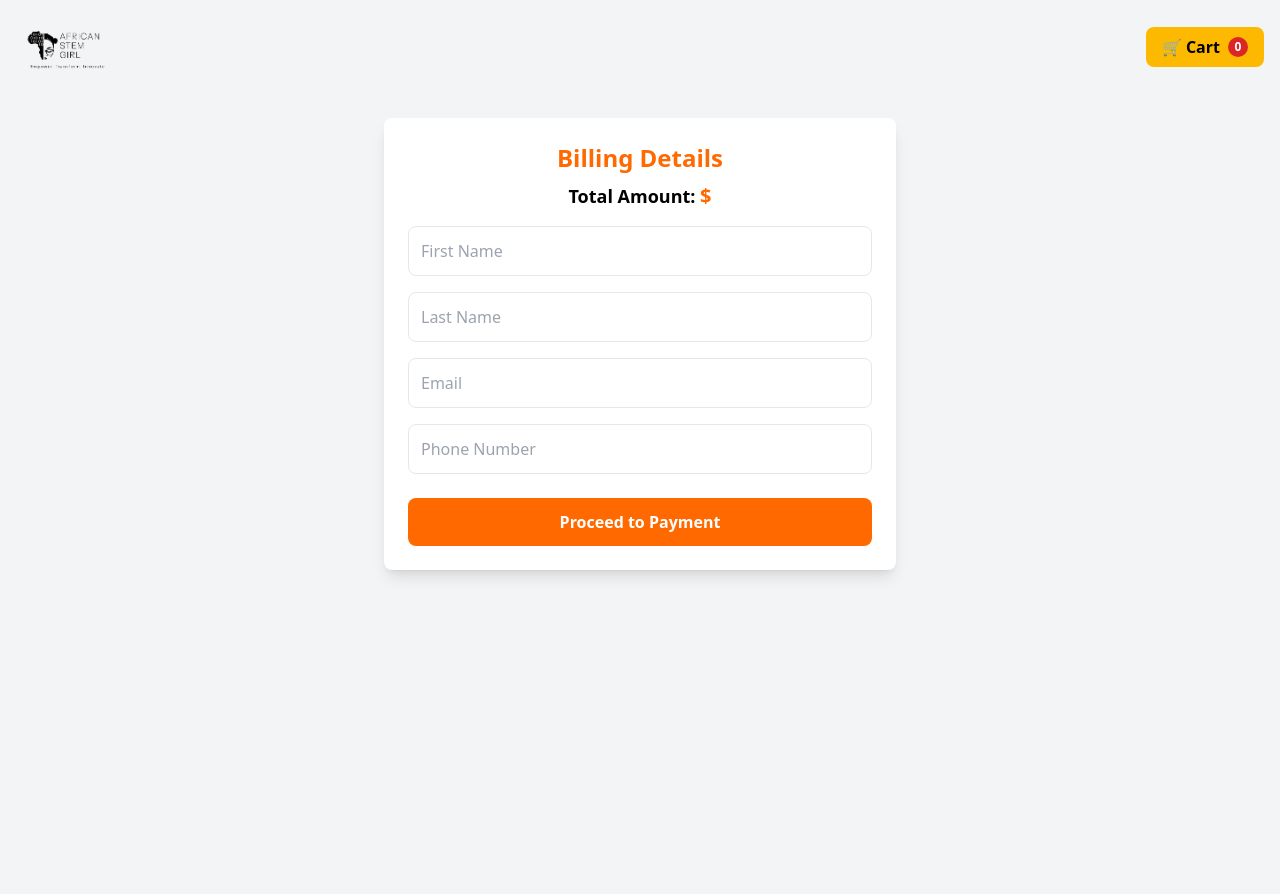
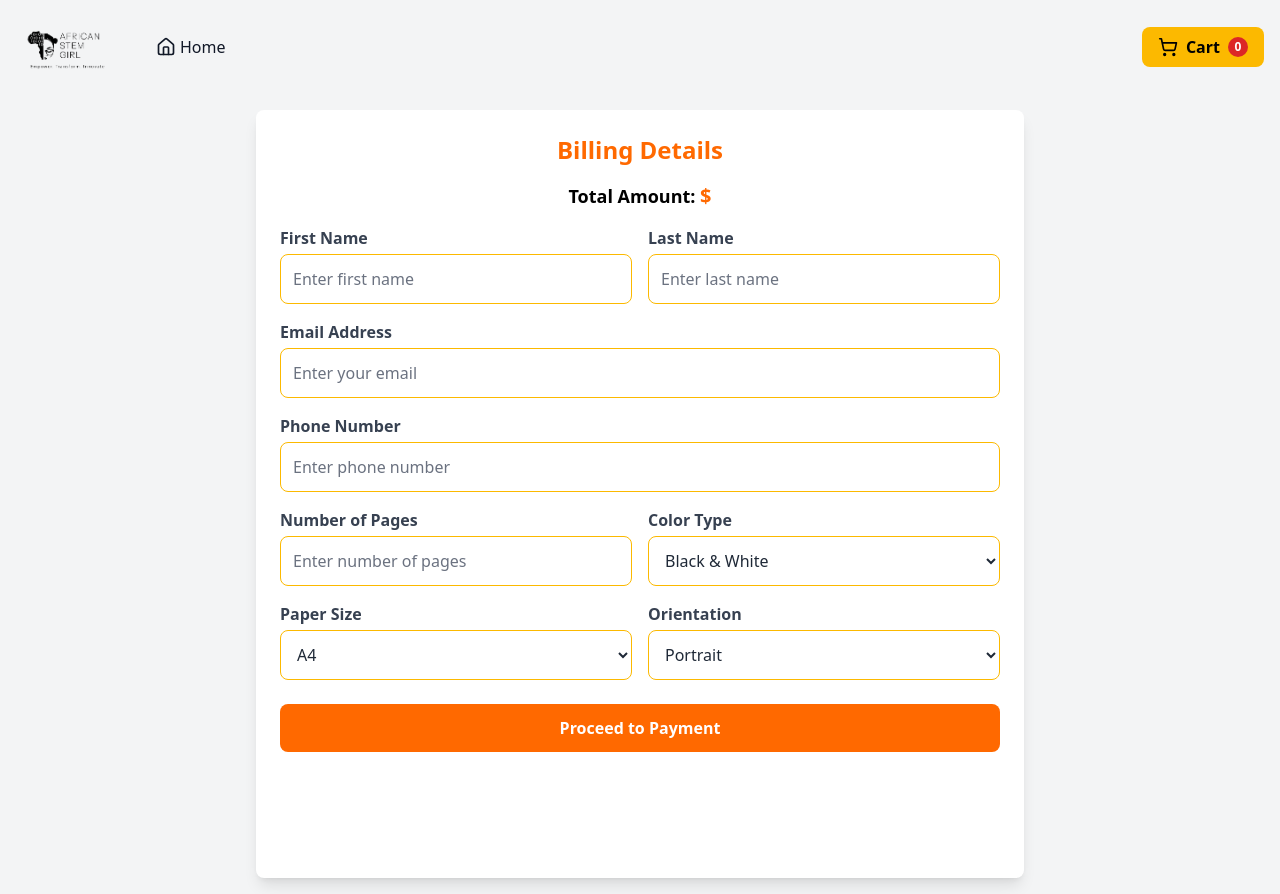
Before and after one commit to Darlington2030/stembooks, a Next.js app: page /billing in a window 1280 px wide. Built offline with nearby package versions, Linux system fonts and the light colour scheme.

Commit message:
Source code

```diff
--- a/app/billing/page.js
+++ b/app/billing/page.js
@@ -1,96 +1,26 @@
-// "use client";
-// import { useState, useEffect } from "react";
-// import { useSearchParams, useRouter } from "next/navigation";
-// import PaymentIframe from "../components/PaymentIframe";
-
-// const Billing = () => {
-//   const searchParams = useSearchParams();
-//   const router = useRouter();
-//   const totalCost = searchParams.get("totalCost");
-
-//   const [paymentUrl, setPaymentUrl] = useState("");
-//   const [formData, setFormData] = useState({
-//     phone_number: "",
-//     email_address: "",
-//     first_name: "",
-//     last_name: "",
-//   });
-
-//   const handleFormChange = (e) => {
-//     setFormData({
-//       ...formData,
-//       [e.target.name]: e.target.value,
-//     });
-//   };
-
-//   const submitOrder = async (e) => {
-//     e.preventDefault();
-//     try {
-//       const response = await fetch(
-//         "https://asg-pesapal-c25efa27749a.herokuapp.com/billing/",
-//         {
-//           method: "POST",
-//           headers: {
-//             "Content-Type": "application/json",
-//           },
-//           body: JSON.stringify({
-//             ...formData,
-//             amount: totalCost,
-//             description: "STEM Books Order",
-//           }),
-//         }
-//       );
-
-//       if (!response.ok) throw new Error("Billing API failed.");
-
-//       const data = await response.json();
-//       setPaymentUrl(data.redirect_url);
-//     } catch (error) {
-//       console.error("Payment Error:", error);
-//     }
-//   };
-
-//   return (
-//     <div className="flex flex-col items-center min-h-screen p-6">
-//       <h2 className="text-2xl font-bold text-orange">Billing Details</h2>
-
-//       <form onSubmit={submitOrder} className="w-full max-w-md bg-white p-6 rounded-lg shadow-md">
-//         <input type="text" name="first_name" placeholder="First Name" onChange={handleFormChange} required className="w-full p-2 mb-4 border rounded" />
-//         <input type="text" name="last_name" placeholder="Last Name" onChange={handleFormChange} required className="w-full p-2 mb-4 border rounded" />
-//         <input type="email" name="email_address" placeholder="Email" onChange={handleFormChange} required className="w-full p-2 mb-4 border rounded" />
-//         <input type="tel" name="phone_number" placeholder="Phone Number" onChange={handleFormChange} required className="w-full p-2 mb-4 border rounded" />
-
-//         <button type="submit" className="w-full bg-orange text-white p-2 rounded">Proceed to Payment</button>
-//       </form>
-
-//       {paymentUrl && <PaymentIframe paymentUrl={paymentUrl} />}
-//     </div>
-//   );
-// };
-
-// export default Billing;
 "use client";
-import { Suspense, useState } from "react";
+import { useState, Suspense } from "react";
 import { useSearchParams } from "next/navigation";
 import PaymentIframe from "../components/PaymentIframe";
 
-const Billing = () => {
+const BillingContent = () => {
   const searchParams = useSearchParams();
   const totalCost = searchParams.get("totalCost");
 
   const [paymentUrl, setPaymentUrl] = useState("");
   const [formData, setFormData] = useState({
-    phone_number: "",
-    email_address: "",
     first_name: "",
     last_name: "",
+    email_address: "",
+    phone_number: "",
+    pages: "",
+    color_type: "Black & White",
+    size: "A4",
+    orientation: "Portrait",
   });
 
   const handleFormChange = (e) => {
-    setFormData({
-      ...formData,
-      [e.target.name]: e.target.value,
-    });
+    setFormData({ ...formData, [e.target.name]: e.target.value });
   };
 
   const submitOrder = async (e) => {
@@ -100,9 +30,7 @@ const Billing = () => {
         "https://asg-pesapal-c25efa27749a.herokuapp.com/billing/",
         {
           method: "POST",
-          headers: {
-            "Content-Type": "application/json",
-          },
+          headers: { "Content-Type": "application/json" },
           body: JSON.stringify({
             ...formData,
             amount: totalCost,
@@ -121,64 +49,157 @@ const Billing = () => {
   };
 
   return (
-    <div className="flex flex-col items-center min-h-screen p-6 bg-gray-bg">
-      <div className="w-full max-w-lg bg-white p-6 rounded-lg shadow-lg text-center">
-        {/* Total Cost Display */}
-        <h2 className="text-2xl font-bold text-orange">Billing Details</h2>
-        <p className="text-black text-lg font-semibold mt-2">
-          Total Amount: <span className="text-orange text-xl">${totalCost}</span>
+    <div className="text-1xl flex justify-center min-h-screen bg-gray-bg p-4">
+      <div className="w-full max-w-3xl bg-white p-6 rounded-lg shadow-lg">
+        {/* Header */}
+        <h2 className="text-2xl font-bold text-orange text-center mb-4">
+          Billing Details
+        </h2>
+        <p className="text-black text-lg font-semibold text-center mb-4">
+          Total Amount:{" "}
+          <span className="text-orange text-xl font-bold">${totalCost}</span>
         </p>
 
-        {/* Billing Form */}
-        <form onSubmit={submitOrder} className="mt-4">
-          <div className="space-y-4">
+        {/* Form Layout (Stacked on Mobile, Two Columns on Larger Screens) */}
+        <form
+          onSubmit={submitOrder}
+          className="grid grid-cols-1 md:grid-cols-2 gap-4"
+        >
+          {/* First Name */}
+          <div>
+            <label className="block text-gray-700 font-semibold mb-1">
+              First Name
+            </label>
             <input
               type="text"
               name="first_name"
-              placeholder="First Name"
+              placeholder="Enter first name"
               onChange={handleFormChange}
               required
-              className="w-full p-3 border rounded-lg focus:outline-none focus:ring-2 focus:ring-orange"
+              className="w-full p-3 border border-yellow rounded-lg bg-white text-gray-800 placeholder-gray-500 focus:outline-none focus:ring-2 focus:ring-yellow"
             />
+          </div>
+
+          {/* Last Name */}
+          <div>
+            <label className="block text-gray-700 font-semibold mb-1">
+              Last Name
+            </label>
             <input
               type="text"
               name="last_name"
-              placeholder="Last Name"
+              placeholder="Enter last name"
               onChange={handleFormChange}
               required
-              className="w-full p-3 border rounded-lg focus:outline-none focus:ring-2 focus:ring-orange"
+              className="w-full p-3 border border-yellow rounded-lg bg-white text-gray-800 placeholder-gray-500 focus:outline-none focus:ring-2 focus:ring-yellow"
             />
+          </div>
+
+          {/* Email Address */}
+          <div className="md:col-span-2">
+            <label className="block text-gray-700 font-semibold mb-1">
+              Email Address
+            </label>
             <input
               type="email"
               name="email_address"
-              placeholder="Email"
+              placeholder="Enter your email"
               onChange={handleFormChange}
               required
-              className="w-full p-3 border rounded-lg focus:outline-none focus:ring-2 focus:ring-orange"
+              className="w-full p-3 border border-yellow rounded-lg bg-white text-gray-800 placeholder-gray-500 focus:outline-none focus:ring-2 focus:ring-yellow"
             />
+          </div>
+
+          {/* Phone Number */}
+          <div className="md:col-span-2">
+            <label className="block text-gray-700 font-semibold mb-1">
+              Phone Number
+            </label>
             <input
               type="tel"
               name="phone_number"
-              placeholder="Phone Number"
+              placeholder="Enter phone number"
               onChange={handleFormChange}
               required
-              className="w-full p-3 border rounded-lg focus:outline-none focus:ring-2 focus:ring-orange"
+              className="w-full p-3 border border-yellow rounded-lg bg-white text-gray-800 placeholder-gray-500 focus:outline-none focus:ring-2 focus:ring-yellow"
             />
           </div>
 
-          {/* Submit Button */}
-          <button
-            type="submit"
-            className="mt-6 w-full bg-orange text-white font-semibold py-3 rounded-lg hover:bg-orange-dark transition duration-200"
-          >
-            Proceed to Payment
-          </button>
+          {/* Number of Pages */}
+          <div>
+            <label className="block text-gray-700 font-semibold mb-1">
+              Number of Pages
+            </label>
+            <input
+              type="number"
+              name="pages"
+              placeholder="Enter number of pages"
+              onChange={handleFormChange}
+              required
+              className="w-full p-3 border border-yellow rounded-lg bg-white text-gray-800 placeholder-gray-500 focus:outline-none focus:ring-2 focus:ring-yellow"
+            />
+          </div>
+
+          {/* Color Type */}
+          <div>
+            <label className="block text-gray-700 font-semibold mb-1">
+              Color Type
+            </label>
+            <select
+              name="color_type"
+              onChange={handleFormChange}
+              className="w-full p-3 border border-yellow rounded-lg bg-white text-gray-800 focus:outline-none focus:ring-2 focus:ring-yellow"
+            >
+              <option value="Black & White">Black & White</option>
+              <option value="Colored">Colored</option>
+            </select>
+          </div>
+
+          {/* Size */}
+          <div>
+            <label className="block text-gray-700 font-semibold mb-1">
+              Paper Size
+            </label>
+            <select
+              name="size"
+              onChange={handleFormChange}
+              className="w-full p-3 border border-yellow rounded-lg bg-white text-gray-800 focus:outline-none focus:ring-2 focus:ring-yellow"
+            >
+              <option value="A4">A4</option>
+              <option value="A5">A5</option>
+            </select>
+          </div>
+
+          {/* Orientation */}
+          <div>
+            <label className="block text-gray-700 font-semibold mb-1">
+              Orientation
+            </label>
+            <select
+              name="orientation"
+              onChange={handleFormChange}
+              className="w-full p-3 border border-yellow rounded-lg bg-white text-gray-800 focus:outline-none focus:ring-2 focus:ring-yellow"
+            >
+              <option  value="Portrait">Portrait</option>
+              <option  value="Landscape">Landscape</option>
+            </select>
+          </div>
+
+          {/* Checkout Button */}
+          <div className="md:col-span-2 mt-2">
+            <button
+              type="submit"
+              className="w-full bg-orange text-white font-semibold py-3 rounded-lg hover:bg-orange-700 transition duration-200"
+            >
+              Proceed to Payment
+            </button>
+          </div>
         </form>
       </div>
 
       {/* Payment Iframe */}
       {paymentUrl && (
-        <div className="mt-6 w-full max-w-lg bg-white p-6 rounded-lg shadow-lg">
+        <div className="mt-6 w-full max-w-3xl bg-white p-6 rounded-lg shadow-lg">
           <PaymentIframe paymentUrl={paymentUrl} />
         </div>
       )}
@@ -189,8 +210,14 @@ const Billing = () => {
 // ✅ Wrap in Suspense to fix Next.js CSR error
 export default function BillingPage() {
   return (
-    <Suspense fallback={<div className="text-center mt-10 text-gray-500">Loading Billing...</div>}>
-      <Billing />
+    <Suspense
+      fallback={
+        <div className="text-center mt-10 text-gray-500">
+          Loading Billing...
+        </div>
+      }
+    >
+      <BillingContent />
     </Suspense>
   );
 }
--- a/app/components/BookCard.js
+++ b/app/components/BookCard.js
@@ -1,4 +1,3 @@
-
 "use client";
 
 import Image from "next/image";
--- a/app/components/Categories.js
+++ b/app/components/Categories.js
@@ -9,7 +9,7 @@ const Categories = ({ selectedCategory, setSelectedCategory }) => {
         <button
           key={category}
           className={`px-4 py-2 rounded-lg ${
-            selectedCategory === category ? "bg-orange text-white" : "bg-gray-light text-black"
+            selectedCategory === category ? "bg-orange text-white" : "bg-white text-black border border-orange"
           }`}
           onClick={() => setSelectedCategory(category)}
         >
--- a/app/components/Navbar.js
+++ b/app/components/Navbar.js
@@ -1,80 +1,89 @@
-// // "use client";
-// // import Link from "next/link";
+"use client";
 
-// // import DarkModeToggle from "./DarkModeToggle";
-// // import { useCart } from "../context/CartContext";
-
-// // const Navbar = () => {
-// //   const { cart } = useCart();
-
-// //   return (
-// //     <nav className="bg-orange text-white p-4 flex justify-between items-center">
-// //       <Link href="/" className="text-xl font-bold">📚 STEM Books</Link>
-// //       <div className="flex items-center gap-4">
-// //         <DarkModeToggle />
-// //         <Link href="/cart" className="bg-yellow text-black px-4 py-2 rounded-lg">
-// //           Cart ({cart.length})
-// //         </Link>
-// //       </div>
-// //     </nav>
-// //   );
-// // };
-
-// // export default Navbar;
-// "use client";
-// import Link from "next/link";
-// import { useCart } from "../context/CartContext";
-// import Image from "next/image";
-
-// const Navbar = () => {
-//   const { cart } = useCart();
-
-//   return (
-//     <nav className="p-4 bg-orange text-white flex items-center justify-between shadow-md">
-//       {/* Left: Logo + Brand Name */}
-//       <Link href="/" className="flex items-center space-x-2">
-//         {/* Replace '/logo.png' with the actual logo path */}
-//         <Image src="/logo.png" alt="Logo" width={80} height={80} className="rounded-full" />
-//         <span className="font-bold text-xl">STEM Books</span>
-//       </Link>
-
-//       {/* Right: Cart Button */}
-//       <Link href="/cart" className="relative flex items-center space-x-2 px-4 py-2 rounded-lg bg-yellow text-black font-semibold hover:bg-yellow-600 transition duration-300">
-//         <span>🛒 Cart</span>
-//         <span className="bg-red-600 text-white text-xs font-bold w-5 h-5 flex items-center justify-center rounded-full">
-//           {cart.length}
-//         </span>
-//       </Link>
-//     </nav>
-//   );
-// };
-
-// export default Navbar;
-
-"use client";
+import { useState } from "react";
 import Link from "next/link";
+import Image from "next/image";
+import { ShoppingCart, Home, Menu, X } from "lucide-react";
 import { useCart } from "../context/CartContext";
-import Image from "next/image";
 
 const Navbar = () => {
   const { cart } = useCart();
+  const [menuOpen, setMenuOpen] = useState(false);
 
   return (
-    <nav className="p-4 bg-gray-bg text-gray-900 flex items-center justify-between shadow-md">
-      {/* Left: Logo + Brand Name */}
+    <nav className="p-4 bg-gray-bg text-gray-900 shadow-md">
+      <div className="flex items-center justify-between">
+        {/* Left: Logo + Home Link (on larger screens) */}
+        <div className="flex items-center space-x-10">
+          {/* Logo */}
           <Link href="/" className="flex items-center space-x-2">
-        {/* Replace '/logo.png' with the actual logo path */}
-        <Image src="/logo.png" alt="Logo" width={100} height={70} className="rounded-full" />
-        {/* <span className=" font-bold text-xl text-orange">STEM Books</span> */}
+            <Image
+              src="/logo.png"
+              alt="Logo"
+              width={100}
+              height={70}
+              className="rounded-full"
+            />
           </Link>
 
-      {/* Right: Cart Button */}
-       <Link href="/cart" className="relative flex items-center space-x-2 px-4 py-2 rounded-lg bg-yellow text-black font-semibold hover:bg-yellow-600 transition duration-300">
-         <span>🛒 Cart</span>
+          {/* Home link - visible only on medium+ screens */}
+          <Link
+            href="/"
+            className="hidden md:flex items-center space-x-1 text-gray-900 hover:text-orange font-medium transition duration-200"
+          >
+            <Home className="w-5 h-5" />
+            <span>Home</span>
+          </Link>
+        </div>
+
+        {/* Right: Cart Button + Mobile Menu Button */}
+        <div className="flex items-center space-x-4">
+          {/* Cart Button (always visible) */}
+          <Link
+            href="/cart"
+            className="relative flex items-center space-x-2 px-4 py-2 rounded-lg bg-yellow text-black font-semibold hover:bg-yellow-600 transition duration-300"
+          >
+            <ShoppingCart className="w-5 h-5" />
+            <span className="hidden sm:inline">Cart</span>
             <span className="bg-red-600 text-white text-xs font-bold w-5 h-5 flex items-center justify-center rounded-full">
               {cart.length}
             </span>
           </Link>
+
+          {/* Hamburger Icon - only on small screens */}
+          <button
+            className="md:hidden"
+            onClick={() => setMenuOpen(!menuOpen)}
+            aria-label="Toggle menu"
+          >
+            {menuOpen ? <X className="w-6 h-6" /> : <Menu className="w-6 h-6" />}
+          </button>
+        </div>
+      </div>
+
+      {/* Mobile Menu - shown when menuOpen is true */}
+      <div
+        className={`${
+          menuOpen ? "block" : "hidden"
+        } md:hidden mt-4 space-y-4 bg-gray-100 rounded-lg p-4`}
+      >
+        <Link
+          href="/"
+          className="flex items-center space-x-2 text-gray-900 hover:text-orange font-medium"
+          onClick={() => setMenuOpen(false)}
+        >
+          <Home className="w-5 h-5" />
+          <span>Home</span>
+        </Link>
+        <Link
+          href="/cart"
+          className="flex items-center space-x-2 text-gray-900 hover:text-orange font-medium"
+          onClick={() => setMenuOpen(false)}
+        >
+          <ShoppingCart className="w-5 h-5" />
+          <span>Cart ({cart.length})</span>
+        </Link>
+      </div>
     </nav>
   );
 };
--- a/app/components/Pagination.js
+++ b/app/components/Pagination.js
@@ -12,7 +12,7 @@ const Pagination = ({ books, currentPage, setCurrentPage, booksPerPage }) => {
   return (
     <div className="flex justify-center items-center mt-6 gap-4">
       <button
-        className={`px-4 py-2 rounded ${currentPage === 1 ? "bg-gray-light text-white cursor-not-allowed" : "bg-yellow text-black"}`}
+        className={`px-4 py-2 rounded ${currentPage === 1 ? "bg-white text-black border border-orange cursor-not-allowed" : "bg-yellow text-black"}`}
         onClick={prevPage}
         disabled={currentPage === 1}
       >
@@ -22,7 +22,7 @@ const Pagination = ({ books, currentPage, setCurrentPage, booksPerPage }) => {
       <span className="text-black text-lg font-bold">{currentPage} / {totalPages}</span>
 
       <button
-        className={`px-4 py-2 rounded ${currentPage === totalPages ? "bg-gray-light text-white cursor-not-allowed" : "bg-yellow text-black"}`}
+        className={`px-4 py-2 rounded ${currentPage === totalPages ? "bg-white text-black border border-orange cursor-not-allowed" : "bg-yellow text-black"}`}
         onClick={nextPage}
         disabled={currentPage === totalPages}
       >
--- a/package.json
+++ b/package.json
@@ -11,6 +11,7 @@
   "dependencies": {
     "framer-motion": "^12.4.7",
     "isomorphic-fetch": "^3.0.0",
+    "lucide-react": "^0.477.0",
     "next": "14.2.5",
     "react": "^18",
     "react-dom": "^18",
```
Also changed, not shown: app/checkout/page.js (+0 -39 lines), app/components/Cart.js (+0 -57 lines), app/components/DarkModeToggle.js (deleted, +0 -28 lines), app/components/SearchBar.js (+1 -14 lines), app/context/CartContext.js (+4 -61 lines), app/layout.js (+0 -17 lines), 2 other files (tests, documents, lock files or other folders). Lines whose indentation alone changed are shown as unchanged.
